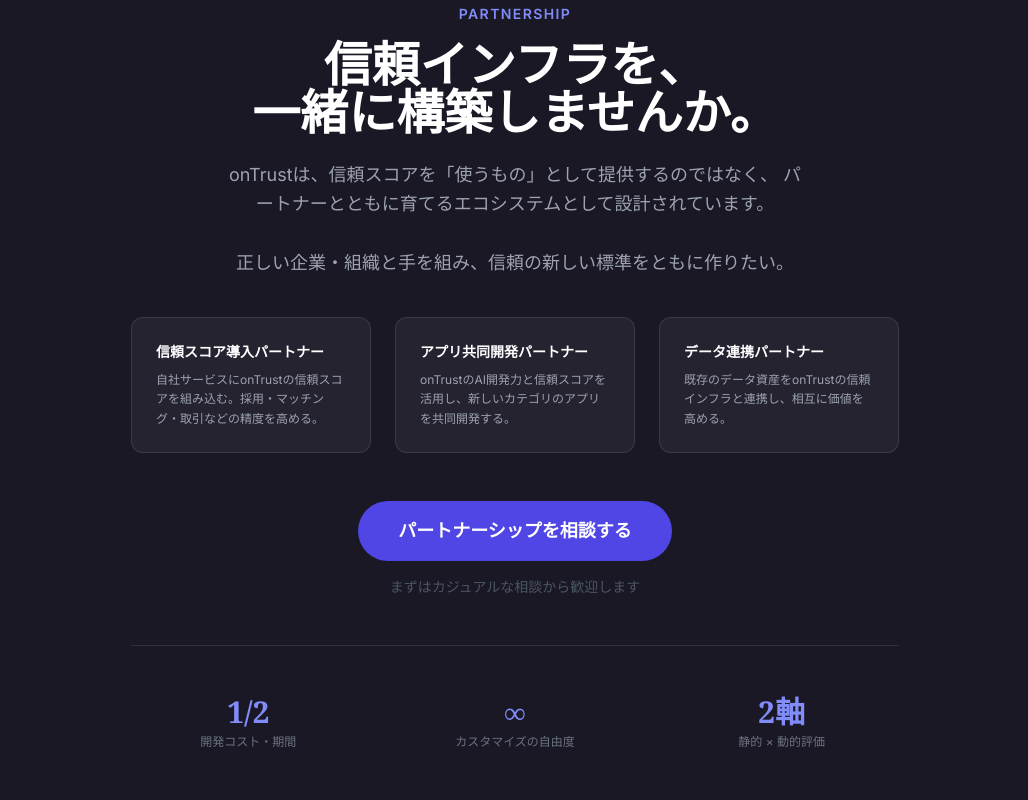
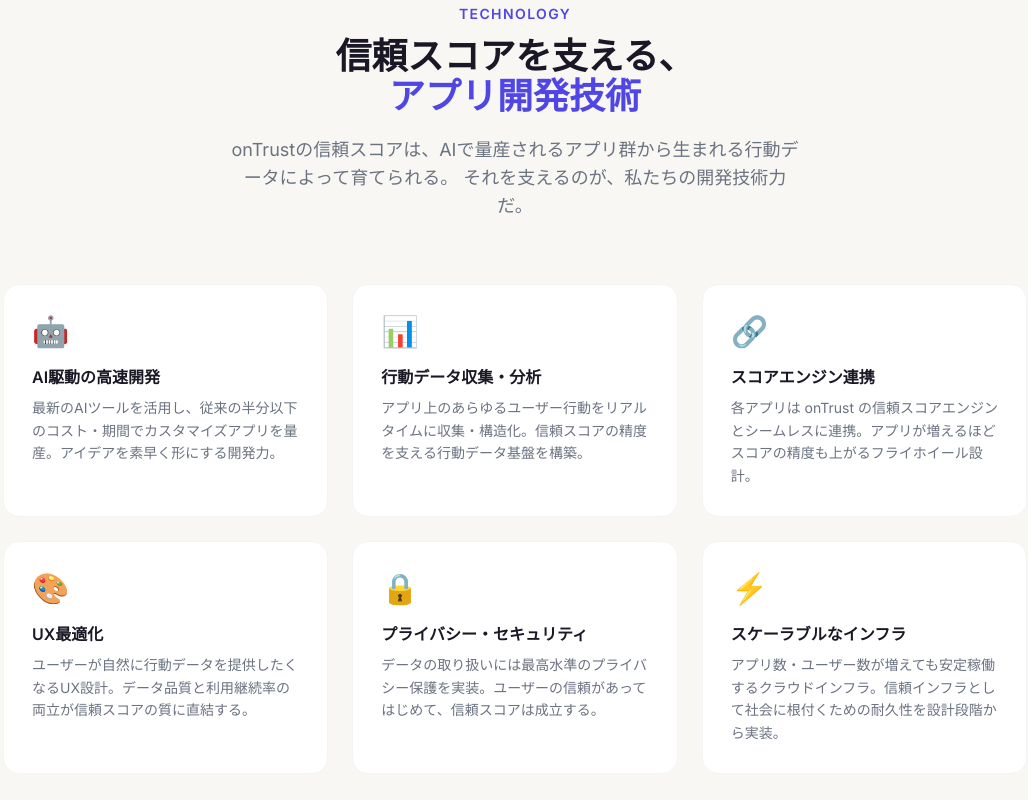
Before and after one commit to Rio2Ryo/ontrust-hp, a Next.js app: page / in a window 1280 px wide. Shown: the part 3580-4380 px from the top of the page, without its empty margins (125-1153 px from the left). Built offline with nearby package versions, Linux system fonts and the light colour scheme.

Commit message:
fix: CTA section -> app development technologies supporting trust score

```diff
--- a/src/components/CTA.tsx
+++ b/src/components/CTA.tsx
@@ -1,62 +1,89 @@
 export default function CTA() {
-  return (
-    <section id="partnership" className="py-24 px-6 bg-ink text-white">
-      <div className="max-w-3xl mx-auto text-center">
-        <p className="text-trust-400 text-sm font-semibold tracking-widest uppercase mb-4">Partnership</p>
-        <h2 className="font-serif-jp text-4xl md:text-5xl font-bold mb-6 leading-tight">
-          信頼インフラを、<br />
-          一緒に構築しませんか。
-        </h2>
-        <p className="text-gray-400 text-lg leading-relaxed mb-10 max-w-xl mx-auto">
-          onTrustは、信頼スコアを「使うもの」として提供するのではなく、
-          パートナーとともに育てるエコシステムとして設計されています。
-          <br /><br />
-          正しい企業・組織と手を組み、信頼の新しい標準をともに作りたい。
-        </p>
-
-        {/* Partnership types */}
-        <div className="grid sm:grid-cols-3 gap-6 mb-12 text-left">
-          {[
+  const technologies = [
     {
-              title: "信頼スコア導入パートナー",
-              desc: "自社サービスにonTrustの信頼スコアを組み込む。採用・マッチング・取引などの精度を高める。",
+      emoji: "🤖",
+      title: "AI駆動の高速開発",
+      desc: "最新のAIツールを活用し、従来の半分以下のコスト・期間でカスタマイズアプリを量産。アイデアを素早く形にする開発力。",
     },
     {
-              title: "アプリ共同開発パートナー",
-              desc: "onTrustのAI開発力と信頼スコアを活用し、新しいカテゴリのアプリを共同開発する。",
+      emoji: "📊",
+      title: "行動データ収集・分析",
+      desc: "アプリ上のあらゆるユーザー行動をリアルタイムに収集・構造化。信頼スコアの精度を支える行動データ基盤を構築。",
     },
     {
-              title: "データ連携パートナー",
-              desc: "既存のデータ資産をonTrustの信頼インフラと連携し、相互に価値を高める。",
+      emoji: "🔗",
+      title: "スコアエンジン連携",
+      desc: "各アプリは onTrust の信頼スコアエンジンとシームレスに連携。アプリが増えるほどスコアの精度も上がるフライホイール設計。",
     },
-          ].map((item, i) => (
-            <div key={i} className="bg-white/5 rounded-xl p-6 border border-white/10 hover:border-trust-500/40 transition-colors">
-              <h3 className="font-semibold mb-2 text-sm text-trust-300">{item.title}</h3>
-              <p className="text-gray-400 text-xs leading-relaxed">{item.desc}</p>
+    {
+      emoji: "🎨",
+      title: "UX最適化",
+      desc: "ユーザーが自然に行動データを提供したくなるUX設計。データ品質と利用継続率の両立が信頼スコアの質に直結する。",
+    },
+    {
+      emoji: "🔒",
+      title: "プライバシー・セキュリティ",
+      desc: "データの取り扱いには最高水準のプライバシー保護を実装。ユーザーの信頼があってはじめて、信頼スコアは成立する。",
+    },
+    {
+      emoji: "⚡",
+      title: "スケーラブルなインフラ",
+      desc: "アプリ数・ユーザー数が増えても安定稼働するクラウドインフラ。信頼インフラとして社会に根付くための耐久性を設計段階から実装。",
+    },
+  ];
+
+  return (
+    <section id="contact" className="py-24 px-6 bg-cream">
+      <div className="max-w-5xl mx-auto">
+        <div className="text-center mb-16">
+          <p className="text-trust-600 text-sm font-semibold tracking-widest uppercase mb-3">Technology</p>
+          <h2 className="font-serif-jp text-4xl font-bold text-ink mb-5">
+            信頼スコアを支える、<br />
+            <span className="text-trust-600">アプリ開発技術</span>
+          </h2>
+          <p className="text-gray-500 text-lg max-w-xl mx-auto">
+            onTrustの信頼スコアは、AIで量産されるアプリ群から生まれる行動データによって育てられる。
+            それを支えるのが、私たちの開発技術力だ。
+          </p>
+        </div>
+
+        <div className="grid sm:grid-cols-2 md:grid-cols-3 gap-6 mb-20">
+          {technologies.map((tech, i) => (
+            <div
+              key={i}
+              className="bg-white border border-gray-100 rounded-2xl p-7 hover:border-trust-300 hover:shadow-md transition-all"
+            >
+              <div className="text-3xl mb-4">{tech.emoji}</div>
+              <h3 className="font-semibold text-ink text-base mb-2">{tech.title}</h3>
+              <p className="text-gray-500 text-sm leading-relaxed">{tech.desc}</p>
             </div>
           ))}
         </div>
 
+        {/* Partnership CTA */}
+        <div className="bg-ink rounded-3xl p-10 md:p-16 text-center text-white">
+          <p className="text-trust-400 text-sm font-semibold tracking-widest uppercase mb-4">Partnership</p>
+          <h3 className="font-serif-jp text-3xl md:text-4xl font-bold mb-5">
+            信頼インフラを、<br />一緒に構築しませんか。
+          </h3>
+          <p className="text-gray-400 text-base leading-relaxed mb-10 max-w-xl mx-auto">
+            正しい企業・組織と手を組み、信頼の新しい標準をともに作りたい。
+            まずはカジュアルな相談から歓迎します。
+          </p>
+          <div className="flex flex-col sm:flex-row gap-4 justify-center">
             <a
-          href="mailto:hello@ontrust.jp"
-          className="inline-block bg-trust-600 hover:bg-trust-500 text-white font-semibold px-10 py-4 rounded-full transition-colors text-lg"
+              href="mailto:hello@ontrust.ai"
+              className="bg-trust-600 hover:bg-trust-500 text-white font-semibold px-10 py-4 rounded-full transition-colors"
             >
               パートナーシップを相談する
             </a>
-        <p className="text-gray-600 text-sm mt-4">まずはカジュアルな相談から歓迎します</p>
-
-        {/* Metrics */}
-        <div className="grid grid-cols-3 gap-8 border-t border-white/10 pt-12 mt-12">
-          {[
-            { num: "1/2", label: "開発コスト・期間" },
-            { num: "∞", label: "カスタマイズの自由度" },
-            { num: "2軸", label: "静的 × 動的評価" },
-          ].map((m) => (
-            <div key={m.label} className="text-center">
-              <p className="font-serif-jp text-3xl font-bold text-trust-400 mb-1">{m.num}</p>
-              <p className="text-gray-500 text-xs">{m.label}</p>
+            <a
+              href="mailto:api@ontrust.ai"
+              className="border border-white/20 hover:border-trust-400 text-white font-semibold px-10 py-4 rounded-full transition-colors"
+            >
+              技術・API のお問い合わせ
+            </a>
           </div>
-          ))}
         </div>
       </div>
     </section>
```
Lines whose indentation alone changed are shown as unchanged.
